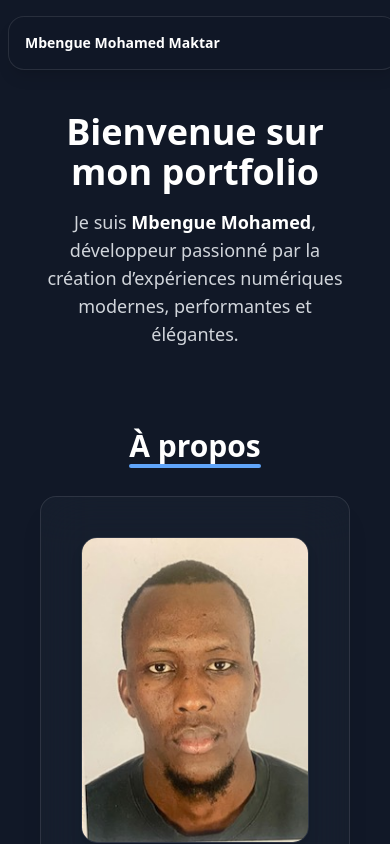
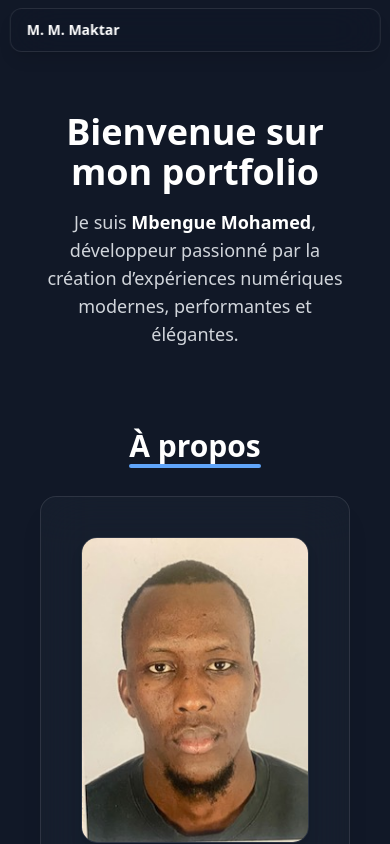
Before and after one commit to Mohamed-Makhtar-Mbengue/portfolio, a Next.js app: page / in a window 390 px wide. Shown: the top 844 px of the page. Built offline with nearby package versions, Linux system fonts and the light colour scheme.

Commit message:
Fix responsive navbar3

```diff
--- a/components/Navbar.tsx
+++ b/components/Navbar.tsx
@@ -16,60 +16,50 @@ export default function Navbar() {
   return (
     <nav
       className="
-        fixed top-4 left-1/2 -translate-x-1/2
-        w-full mx-2 md:w-[70%]
-        bg-gray-900/60 backdrop-blur-xl
+        fixed top-2 left-1/2 -translate-x-1/2
+        w-[95%] md:w-[70%]
+        bg-gray-900/70 backdrop-blur-xl
         border border-white/10
-        rounded-2xl shadow-lg
+        rounded-xl shadow-lg
         z-50
-        px-4 py-3
+        px-4 py-2
         flex items-center justify-between
-        overflow-hidden
       "
     >
-      {/* Branding */}
+      {/* Nom raccourci pour mobile */}
       <h1 className="text-sm md:text-lg font-semibold text-white whitespace-nowrap">
-        Mbengue Mohamed Maktar
+        M. M. Maktar
       </h1>
 
-
+      {/* Hamburger */}
       <button
         className="md:hidden text-white"
         onClick={() => setOpen(!open)}
       >
-        <svg width="28" height="28" fill="currentColor">
-          <path d="M4 7h20M4 14h20M4 21h20" />
+        <svg width="26" height="26" fill="currentColor">
+          <path d="M4 7h18M4 14h18M4 21h18" />
         </svg>
       </button>
 
-      {/* Desktop menu */}
+      {/* Menu desktop */}
       <div className="hidden md:flex gap-6 text-sm">
         {links.map((item) => (
           <Link
             key={item.href}
             href={item.href}
-            className="
-              relative text-gray-300 font-medium group
-              hover:text-white transition
-            "
+            className="relative text-gray-300 font-medium group hover:text-white transition"
           >
             {item.label}
-            <span
-              className="
-                absolute left-0 -bottom-1 w-0 h-[2px]
-                bg-blue-500 transition-all duration-300
-                group-hover:w-full
-              "
-            ></span>
+            <span className="absolute left-0 -bottom-1 w-0 h-[2px] bg-blue-500 transition-all duration-300 group-hover:w-full"></span>
           </Link>
         ))}
       </div>
 
-      {/* Mobile dropdown */}
+      {/* Menu mobile */}
       {open && (
         <div
           className="
-            absolute top-full mt-3 left-0 w-full
+            absolute top-full mt-2 left-0 w-full
             bg-gray-900/90 backdrop-blur-xl
             border border-white/10 rounded-xl
             flex flex-col gap-4 p-4 md:hidden
```
